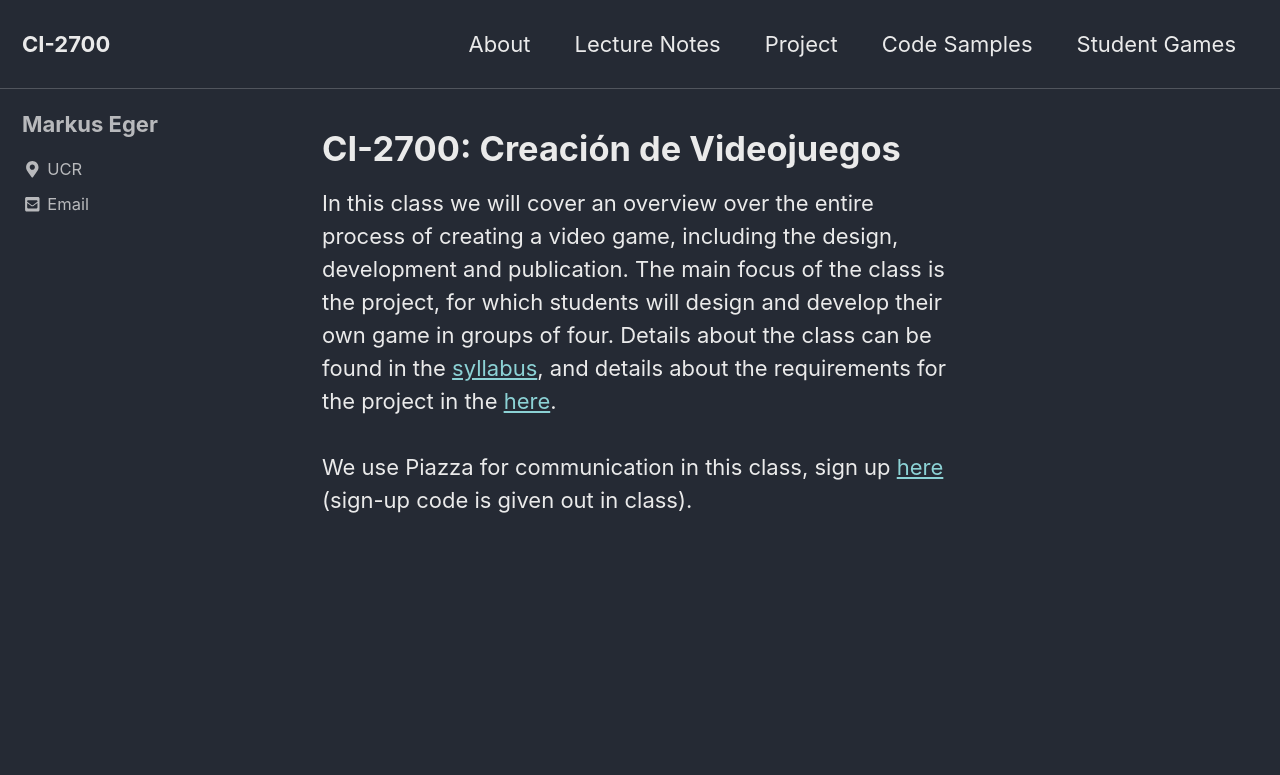
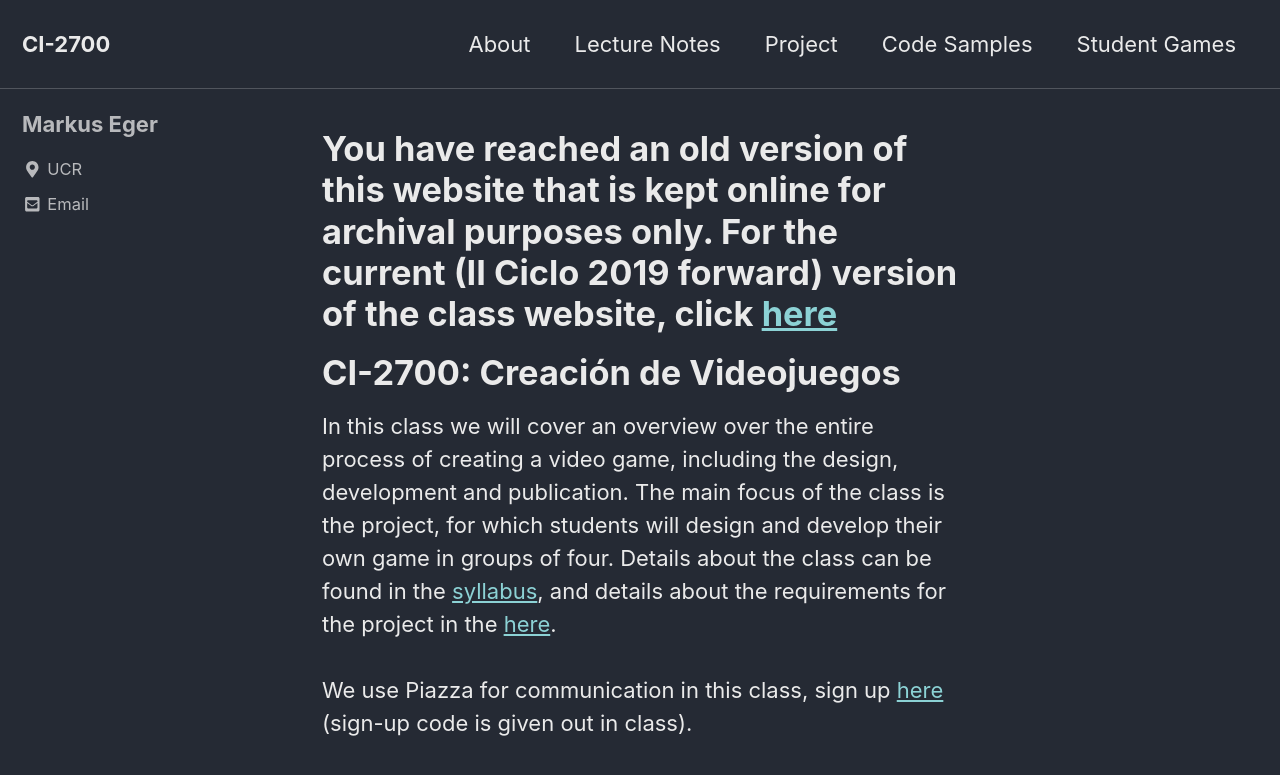
Before and after one commit to yawgmoth/CI-2700, a Jekyll site: the page built from index.html, in a window 1280 px wide and 900 px high. Shown: the top 775 px of the window. Built offline with Jekyll 4.4.1, drawn with Linux system fonts in a browser that asks for light colours; cached includes are drawn as plain includes; nearby versions of some CDN libraries; the list of posts is cut into pages by our own code.

Commit message:
add link to newer page version

```diff
--- a/index.html
+++ b/index.html
@@ -2,6 +2,8 @@
 layout: archive
 author_profile: true
 ---
+
+<h1>You have reached an old version of this website that is kept online for archival purposes only. For the current (II Ciclo 2019 forward) version of the class website, click <a href="https://yawgmoth.github.io/CI-2807/">here</a>
 
 <h1>CI-2700: Creaci&oacute;n de Videojuegos</h1>
 
```
